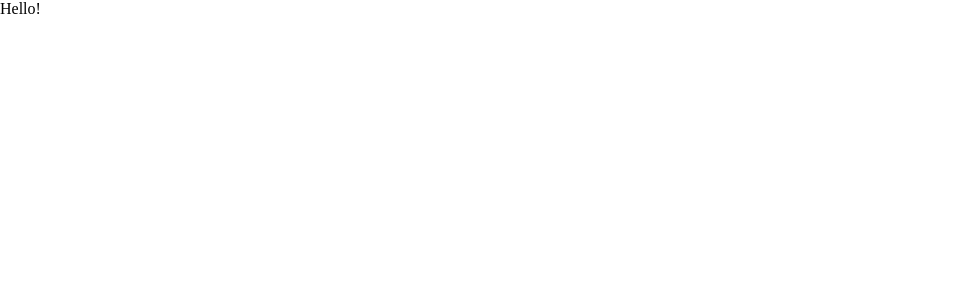
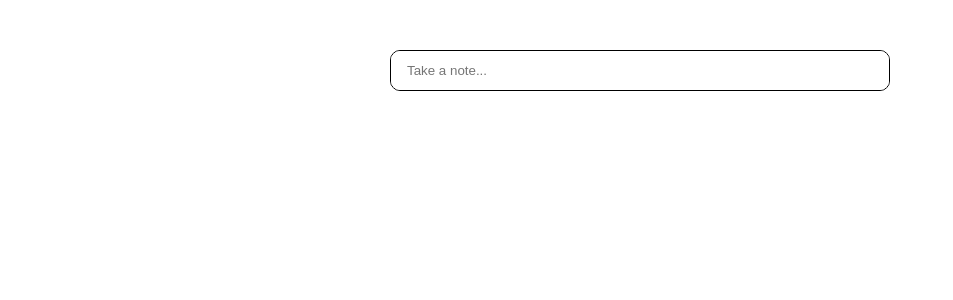
Before and after one commit to lingvvarm/light-notes, a React (Vite) app: page / in a window 1280 px wide. Shown: the top 300 px of the page, without its empty margins (0-953 px from the left). Built offline with nearby package versions, Linux system fonts and the light colour scheme.

Commit message:
add and delete features

```diff
--- a/package.json
+++ b/package.json
@@ -11,7 +11,8 @@
   },
   "dependencies": {
     "react": "^18.2.0",
-    "react-dom": "^18.2.0"
+    "react-dom": "^18.2.0",
+    "react-icons": "^5.1.0"
   },
   "devDependencies": {
     "@types/react": "^18.2.66",
@@ -22,6 +23,7 @@
     "eslint": "^8.57.0",
     "eslint-plugin-react-hooks": "^4.6.0",
     "eslint-plugin-react-refresh": "^0.4.6",
+    "sass": "^1.75.0",
     "typescript": "^5.2.2",
     "vite": "^5.2.0"
   }
--- /dev/null
+++ b/src/App.scss
@@ -0,0 +1,5 @@
+.add-note-container {
+    display: flex;
+    justify-content: center;
+    margin-top: 50px;
+}
--- a/src/App.tsx
+++ b/src/App.tsx
@@ -1,9 +1,29 @@
-import './App.css'
+import { useState } from 'react'
+import './App.scss'
+import NoteList from './components/NoteList/NoteList'
+import AddNote from './components/AddNote/AddNote'
+import NoteInterface from './components/Note/NoteInterface'
 
 function App() {
+  const [notes, setNotes] = useState<NoteInterface[]>([]);
+
+  const addNoteToList = (note: NoteInterface) => {
+    setNotes([...notes, note]);
+  };
+
+  const deleteNote = (note: NoteInterface) => {
+    const newNotes = notes.filter((element) => element.id !== note.id);
+    setNotes(newNotes);
+  }
+
   return (
     <>
-      <p>Hello!</p>
+      <div className="add-note-container">
+        <AddNote onAddNote={addNoteToList}/>
+      </div>
+      <div className="app-container">
+        <NoteList notes={notes} onDeleteNote={deleteNote}/>
+      </div>
     </>
   )
 }
--- /dev/null
+++ b/src/components/AddNote/AddNote.scss
@@ -0,0 +1,37 @@
+.addNoteForm {
+    width: 500px;
+    border-radius: 10px;
+    border: 1px solid black;
+    overflow: hidden;
+}
+
+input {
+    width: 100%;
+    padding: 12px 16px;
+    border: none;
+}
+
+input:focus {
+    outline: none;
+}
+
+.title-input {
+    font-weight: bold;
+}
+
+.btns-block {
+    display: flex;
+    justify-content: flex-end;
+    padding: 7px 12px;
+    gap: 10px;
+}
+
+.close-btn {
+    background: none;
+    border: none;
+    font-size: 16px;
+}
+
+.close-btn:hover {
+    cursor: pointer;
+}
--- /dev/null
+++ b/src/components/AddNote/AddNote.tsx
@@ -0,0 +1,101 @@
+import { useState, useRef, useEffect } from 'react';
+import { ChangeEvent } from 'react';
+import './AddNote.scss';
+import NoteInterface from '../Note/NoteInterface';
+
+const ExpandableInput = ({ onAddNote }: { onAddNote: (note: NoteInterface) => void }) => {
+  const initValue = {id: crypto.randomUUID(), title: '', text: ''};
+  const [isExpanded, setIsExpanded] = useState(false);
+  const [formData, setFormData] = useState(initValue);
+  const inputRef = useRef<HTMLInputElement>(null);
+  const textInputRef = useRef(null);
+
+  const handleAdd = function() {
+    if (formData.text.length === 0 && formData.title.length === 0) {
+        setIsExpanded(false);
+        return;
+    }
+    if (formData.title.length === 0) formData.title = 'new note';
+    onAddNote(formData);
+    setIsExpanded(false);
+    setFormData(initValue);
+  }
+
+  const handleClose = function() {
+    setIsExpanded(false);
+    setFormData(initValue);
+  }
+
+
+  const handleClickOutside = (event: MouseEvent) => {
+    if (inputRef.current && !inputRef.current.contains(event.target as Node)) {
+      handleClose();
+    }
+  };
+
+  useEffect(() => {
+
+    if (isExpanded) {
+      document.addEventListener('mousedown', handleClickOutside);
+    }
+
+    return () => {
+      document.removeEventListener('mousedown', handleClickOutside);
+    };
+  });
+
+  const handleInputClick = () => {
+    setIsExpanded(true);
+  };
+
+  const handleInputChange = (event: ChangeEvent<HTMLInputElement>) => {
+    const { name, value } = event.target;
+    setFormData((prevData) => ({
+      ...prevData,
+      [name]: value,
+    }));
+  };
+
+  return (
+    <div className="addNoteForm" ref={inputRef}>
+      {isExpanded ? (
+        <>
+          <input
+            name="title"
+            className="title-input"
+            type="text"
+            placeholder="Title"
+            value={formData.title}
+            onChange={handleInputChange}
+          />
+          <input
+            ref={textInputRef}
+            name="text"
+            type="text"
+            placeholder="Take a note..."
+            value={formData.text}
+            onChange={handleInputChange}
+          />
+          <div className="btns-block">
+            <button type="button" className="close-btn" onClick={handleAdd}>
+              Add
+            </button>
+            <button type="button" className="close-btn" onClick={handleClose}>
+              Close
+            </button>
+          </div>
+        </>
+      ) : (
+        <input
+          type="text"
+          onClick={handleInputClick}
+          placeholder="Take a note..."
+          value=""
+          readOnly
+        />
+      )}
+    </div>
+  );
+};
+
+export default ExpandableInput;
--- /dev/null
+++ b/src/components/Note/Note.scss
@@ -0,0 +1,7 @@
+.note {
+    background-color: lightblue;
+    margin-bottom: 10px;
+    border-radius: 10px;
+    padding: 1rem;
+    min-height: 170px;
+}
--- /dev/null
+++ b/src/components/Note/Note.tsx
@@ -0,0 +1,24 @@
+import './Note.scss'
+import NoteInterface from './NoteInterface'
+
+interface NoteProps {
+    note: NoteInterface;
+    onDeleteNote: (note: NoteInterface) => void;
+}
+
+function Note({ note, onDeleteNote }: NoteProps) {
+    return (
+        <div className="note">
+            <span>{note.title}</span>
+            <div className="note-footer">
+                <small>{note.text}</small>
+                <div className="note-btns">
+                    <button type="button">Edit</button>
+                    <button type="button" onClick={() => onDeleteNote(note)}>Delete</button>
+                </div>
+            </div>
+        </div>
+    )
+}
+
+export default Note;
--- /dev/null
+++ b/src/components/Note/NoteInterface.ts
@@ -0,0 +1,7 @@
+interface NoteInterface {
+  id: string;
+  title: string;
+  text: string;
+}
+
+export default NoteInterface;
--- /dev/null
+++ b/src/components/NoteList/NoteList.tsx
@@ -0,0 +1,20 @@
+import './NoteList.scss'
+import Note from "../Note/Note"
+import NoteInterface from '../Note/NoteInterface';
+
+interface NoteListProps {
+    notes: NoteInterface[];
+    onDeleteNote: (note: NoteInterface) => void;
+}
+
+function NoteList({ notes, onDeleteNote }: NoteListProps) {
+    return (
+        <div className="note-list">
+            {notes.map(note => {
+                return <Note key={note.id} note={note} onDeleteNote={onDeleteNote}/>
+            })}
+        </div>
+    )
+}
+
+export default NoteList;
```
Also changed, not shown: src/components/NoteList/NoteList.scss (added), src/components/NoteList/NoteListInterface.ts (added).
